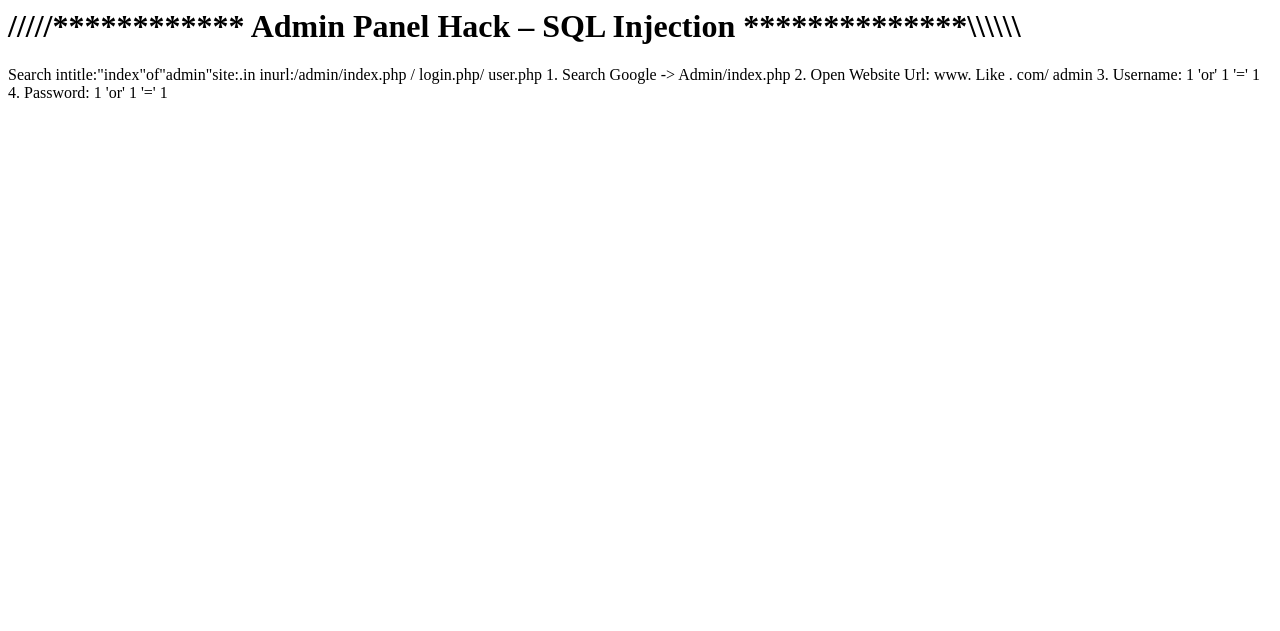
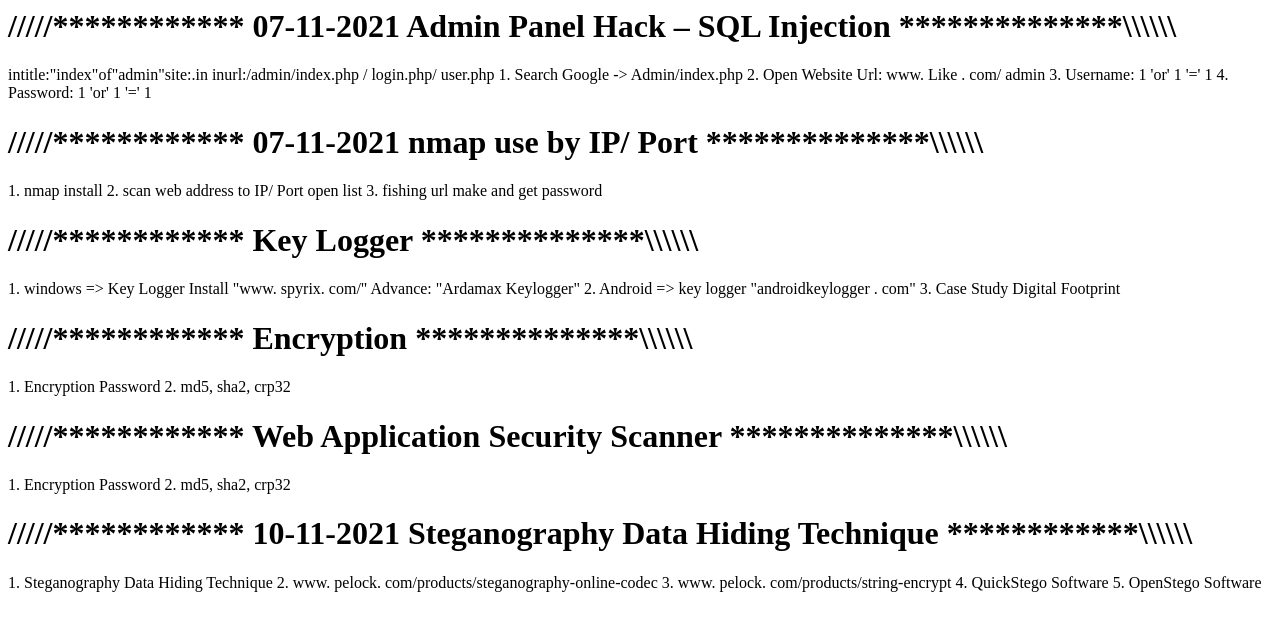
Before and after one commit to MdImranHosen/everyday-learning, a PHP site: page /cyber_security.php in a window 1280 px wide. Shown: the top 631 px of the page. Run offline with PHP 8.4, Linux system fonts and the light colour scheme.

Commit message:
CYs 5th commit

```diff
--- a/cyber_security.php
+++ b/cyber_security.php
@@ -1,11 +1,42 @@
-<h1> /////************  Admin Panel Hack – SQL Injection **************\\\\\\ </h1>
+<h1> /////************ 07-11-2021  Admin Panel Hack – SQL Injection **************\\\\\\ </h1>
 <p>
-  Search
 intitle:"index"of"admin"site:.in
+
 inurl:/admin/index.php / login.php/ user.php
 1.	Search Google -> Admin/index.php
 2.	Open Website Url: www. Like . com/ admin
 3.	Username: 1 'or' 1 '=' 1
 4.	Password:  1 'or' 1 '=' 1
+</p>
+
+<h1> /////************ 07-11-2021  nmap use by IP/ Port **************\\\\\\ </h1>
+<p>
+	1. nmap install
+	2. scan web address to IP/ Port open list
+	3. fishing url make and get password
 
 </p>
+<h1> /////************  Key Logger **************\\\\\\ </h1>
+<p>
+   1. windows => Key Logger Install "www. spyrix. com/" Advance: "Ardamax Keylogger"
+   2. Android => key logger "androidkeylogger . com"
+   3. Case  Study Digital Footprint
+</p>
+<h1> /////************  Encryption **************\\\\\\ </h1>
+<p>
+	1. Encryption Password
+	2. md5, sha2, crp32
+</p>
+<h1> /////************  Web Application Security Scanner **************\\\\\\ </h1>
+<p>
+	1. Encryption Password
+	2. md5, sha2, crp32
+</p>
+<h1>/////************ 10-11-2021  Steganography Data Hiding Technique ************\\\\\\ </h1>
+<p>
+	1. Steganography Data Hiding Technique
+	2. www. pelock. com/products/steganography-online-codec
+	3. www. pelock. com/products/string-encrypt
+	4. QuickStego Software
+	5. OpenStego Software
+</p>
```
